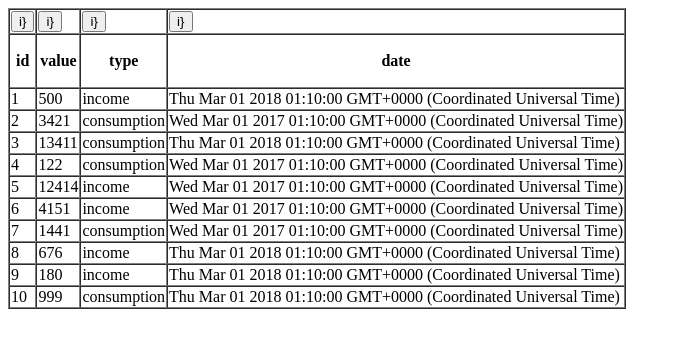
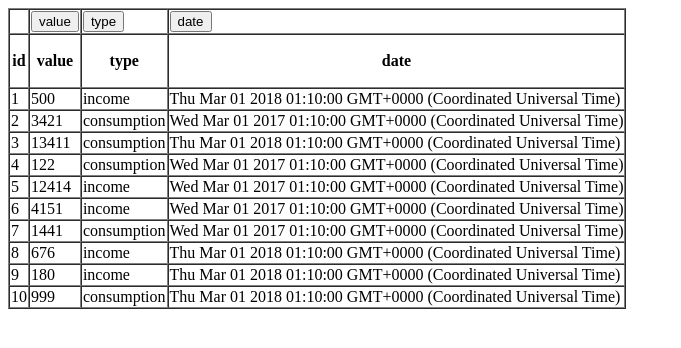
Before and after one commit to ZakhN/testApp, a React (Create React App) app: page / in a window 1280 px wide. Shown: the top 348 px of the page, without its empty margins (0-681 px from the left). Built offline with nearby package versions, Linux system fonts and the light colour scheme.

Commit message:
ChangeComm

```diff
--- a/src/App.js
+++ b/src/App.js
@@ -10,17 +10,27 @@ class App extends Component {
    super(props);
    this.state = TransactionArr
   }
-  printSmth = () => this.setState(state => { return state.filter(w => w.value < 1000) } )
+
+
+  sortVal = () => this.setState(state =>  state.filter(w => w.value < 1000))
+  sortType = () => this.setState(state =>  state.filter(w => w.type === "income"))
+  sortDate = () => this.setState(state =>  state.filter(w => w.type = "income"))
+
 
   render() {
+    const divStyle =
+    {
+      color: 'blue'
+    };
     return (
       <div className="App">
         <table border = "1" cellSpacing="0" >
           <tr>
-          <td><Btn sortType ="type" toDoMeth={this.printSmth} /></td>
-          <td><Btn sortType ="value"/></td>
-          <td><Btn sortType ="type"/></td>
-          <td><Btn sortType ="type"/></td>
+          <td></td>
+          <td><Btn sortType ="value" toDoMeth={this.sortVal  } btnName={"value"} sty = {divStyle} /></td>
+          <td><Btn sortType ="type"  toDoMeth={ this.sortType}  btnName={"type"} sty = {divStyle}/></td>
+          <td><Btn sortType ="date"  toDoMeth={ this.sortDate}  btnName={"date"}sty = {divStyle}/></td>
+
           </tr>
           <tr>
            <th><p>id</p></th>
--- a/src/Btn.js
+++ b/src/Btn.js
@@ -3,9 +3,22 @@ import React from 'react';
 class Btn extends React.Component
 {
 
+    constructor(props)
+    {
+        super(props);
+    }
+
     render()
     {
-        return ( <div><button  onClick={this.props.toDoMeth} >i}</button></div>);
+        let divStyle
+        return (
+            <div><button
+                style = {divStyle}
+                onClick={() => { this.props.toDoMeth();() => {divStyle = {color: 'blue'}}}}
+                btnName={this.props.btnName}>
+                {this.props.btnName}
+             </button></div>
+            );
     }
 }
 export default Btn;
```
